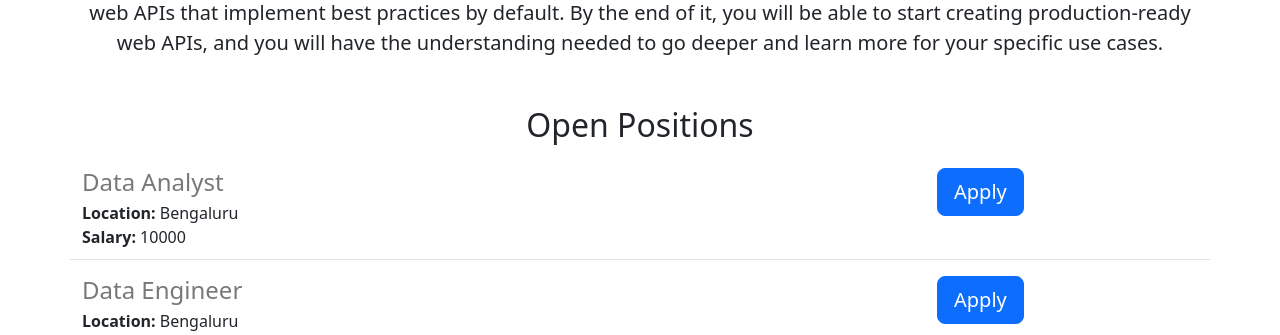
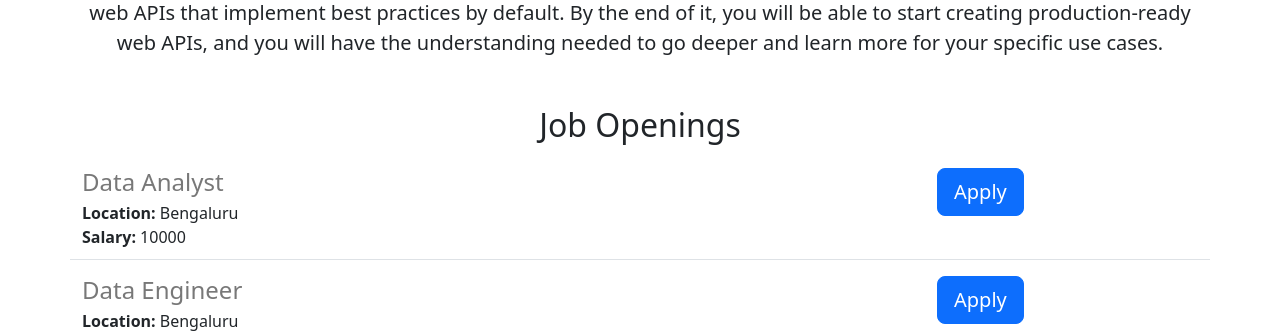
Before and after one commit to SanmathiKumar/career-site-final, a Flask app: page / in a window 1280 px wide. Shown: the part 337-672 px from the top of the page. Run offline with Flask 3, Linux system fonts and the light colour scheme.

Commit message:
changed title

```diff
--- a/templates/bootstrap-home.html
+++ b/templates/bootstrap-home.html
@@ -27,7 +27,7 @@ By the end of it, you will be able to start creating production-ready web APIs,
       </p>
 
       </div>
-      <h2 class="text-center mt-2 mb-4">Open Positions</h2>
+      <h2 class="text-center mt-2 mb-4">Job Openings</h2>
 
 <!-- Using the for loop in the html
         {% for job in jobs%}
```
